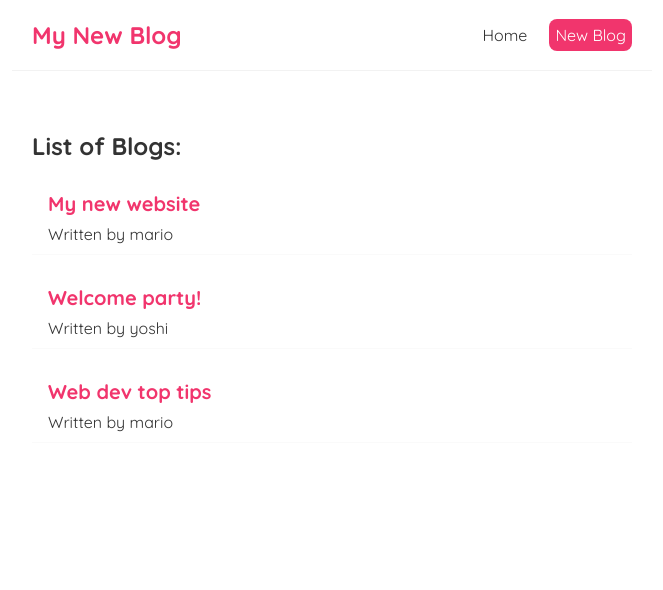
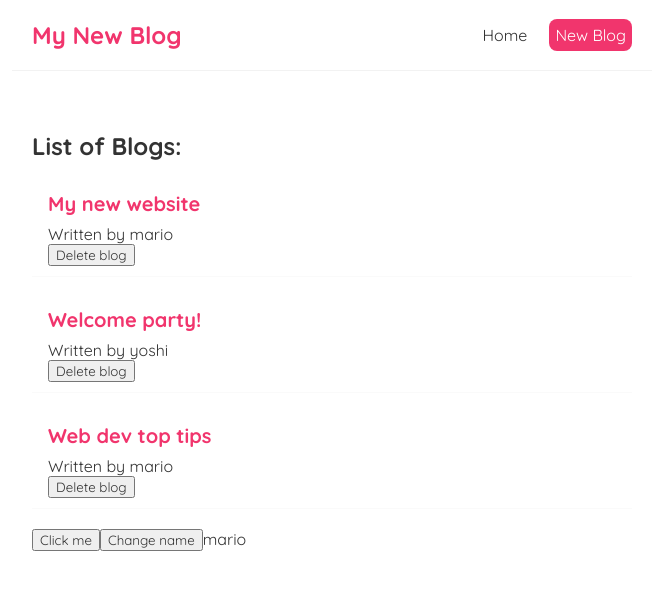
Before and after one commit to fpborges/nando-blog, a React (Create React App) app: page / in a window 1280 px wide. Shown: the top 590 px of the page, without its empty margins (308-971 px from the left). Built offline with nearby package versions, Linux system fonts and the light colour scheme.

Commit message:
lesson 16

```diff
--- /dev/null
+++ b/src/BlogList.js
@@ -0,0 +1,16 @@
+const BlogList = ({ blogs, title, deleteBlogs }) => {
+	return (
+		<div className="blog-list">
+			<h3>{title}</h3>
+			{blogs.map((blog) => (
+				<div className="blog-preview" key={blog.id}>
+					<h3>{blog.title}</h3>
+					<p>Written by {blog.author}</p>
+					<button onClick={() => deleteBlogs(blog.id)}>Delete blog</button>
+				</div>
+			))}
+		</div>
+	);
+};
+
+export default BlogList;
--- a/src/Home.js
+++ b/src/Home.js
@@ -1,4 +1,6 @@
-import { useState } from "react";
+import { useState, useEffect } from "react";
+import BlogList from "./BlogList";
+
 const Home = () => {
 	// useState hook of react to create a state variable object
 	const [blogs, setBlogs] = useState([
@@ -11,15 +13,49 @@ const Home = () => {
 			id: 3,
 		},
 	]);
+	const handleClick = () => {
+		// Create a new array with the modified blog
+		setBlogs(
+			blogs.map((blog, index) => {
+				if (blog.title.includes("party")) {
+					return { ...blog, title: "something else" };
+				}
+				console.log(blog.title);
+				console.log("index:", index);
+				return blog;
+			})
+		);
+	};
+
+	const deleteBlogs = (id) => {
+		const newBlogs = blogs.filter((blog) => blog.id !== id);
+		console.log(newBlogs);
+		setBlogs(newBlogs);
+	};
+
+	const [name, setName] = useState("mario");
+
+	//initial render and after every render
+	useEffect(() => {
+		console.log(name);
+		// return () => {};
+	}, [name]);
+	// returning jsx template
 	return (
 		<div className="home">
 			<h2>List of Blogs:</h2>
-			{blogs.map((blog) => (
-				<div className="blog-preview" key={blog.id}>
-					<h3>{blog.title}</h3>
-					<p>Written by {blog.author}</p>
-				</div>
-			))}
+			<BlogList blogs={blogs} deleteBlogs={deleteBlogs} />
+			{/* <BlogList
+				blogs={blogs.filter((blog) => blog.author === "mario")}
+				title="Mario's Blogs TEST"
+			/> */}
+			<button onClick={handleClick}>Click me</button>
+			<button
+				onClick={() => (name === "mario" ? setName("luigi") : setName("mario"))}
+			>
+				Change name
+			</button>
+			{name}
 		</div>
 	);
 };
```
